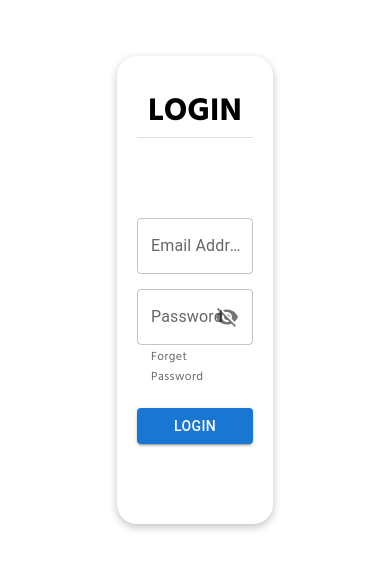
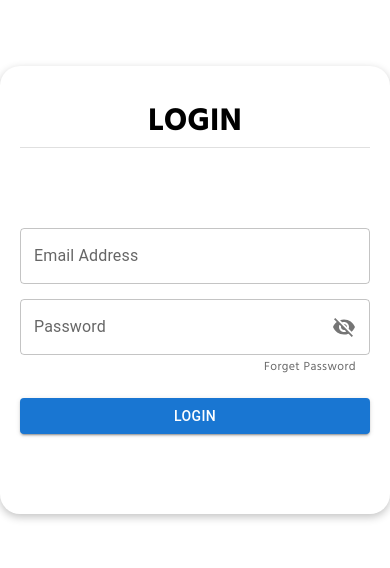
Before and after one commit to Faixan6190/Attendance_App, a React (Vite) app: page / in a window 390 px wide. Shown: the part 132-700 px from the top of the page. Built offline with nearby package versions, Linux system fonts and the light colour scheme; a web font is replaced by a local one.

Commit message:
checking responsiveness

```diff
--- a/src/pages/Login/style.module.css
+++ b/src/pages/Login/style.module.css
@@ -30,3 +30,13 @@
   color: #757575;
   color: white;
 }
+@media only screen and (max-width: 767px) {
+  .loginForm {
+    width: 50%;
+  }
+}
+@media only screen and (max-width: 500px) {
+  .loginForm {
+    width: 100%;
+  }
+}
```
